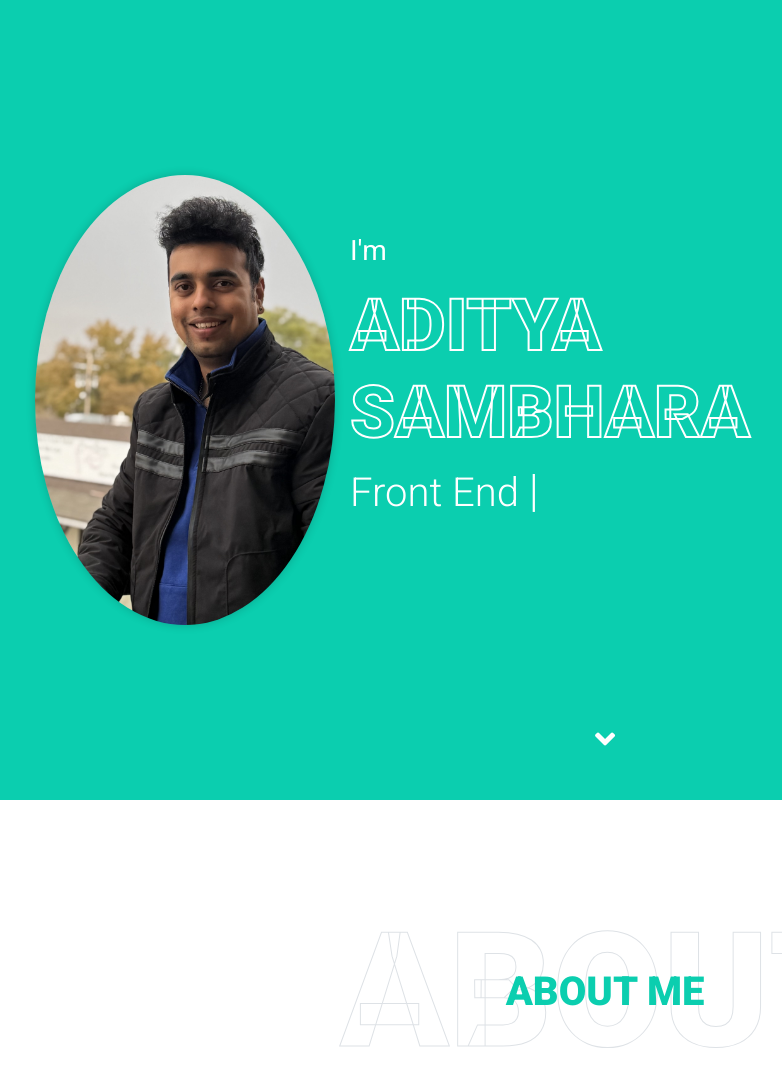
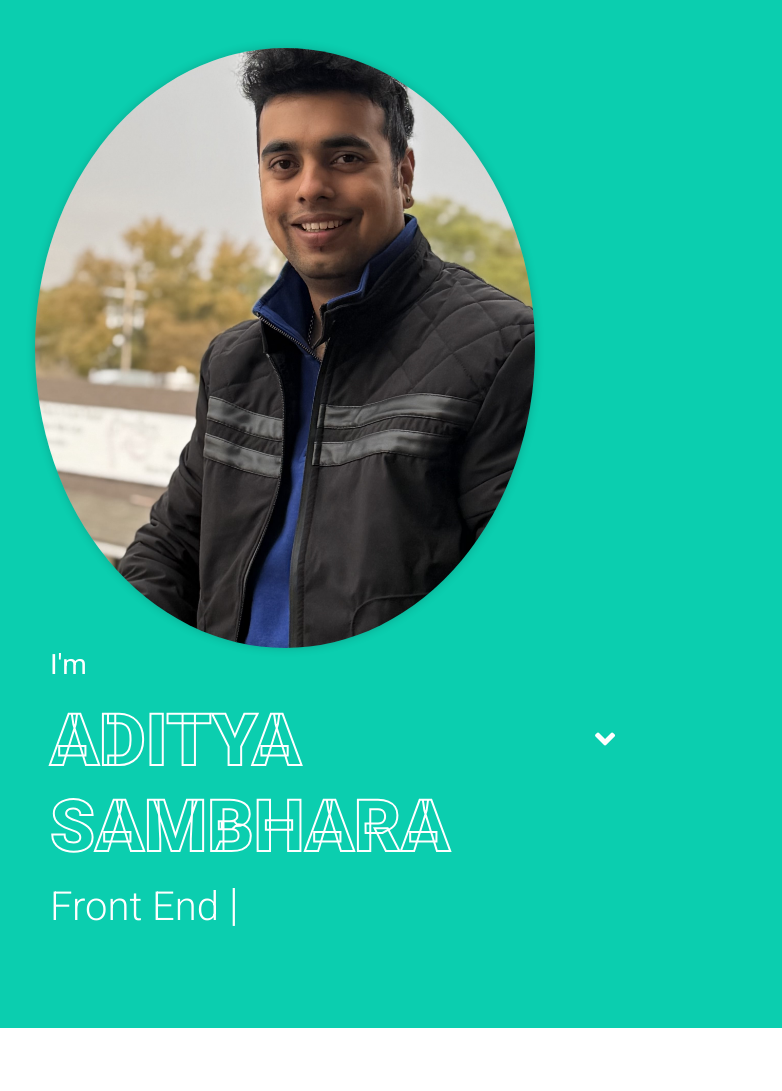
Before and after one commit to Adityaprince777/portfolio, a plain HTML site: page index.html in a window 1280 px wide. Shown: the top 1091 px of the page, without its empty margins (35-817 px from the left). Drawn offline with nearby package versions, Linux system fonts and the light colour scheme.

Commit message:
Update index.html

```diff
--- a/index.html
+++ b/index.html
@@ -74,8 +74,8 @@
     <div class="container-fluid bg-primary d-flex align-items-center mb-5 py-5" id="home" style="min-height: 100vh;">
         <div class="container">
             <div class="row align-items-center">
-                <div style="width: 300px; height: 450px; overflow: hidden; border-radius: 50%; box-shadow: 0 0 10px rgba(0,0,0,0.2);">
-                    <img src="profile.jpg" alt="" style="width: 100%; height: 100%; object-fit: cover; transform: scale(2.0);">
+                <div style="width: 500px; height: 600px; overflow: hidden; border-radius: 50%; box-shadow: 0 0 10px rgba(0,0,0,0.2);">
+                    <img src="profile.jpg" alt="" style="width: 100%; height: 100%; object-fit: cover; transform: scale(2.2);">
                 </div>
                 <div class="col-lg-7 text-center text-lg-left">
                     <h3 class="text-white font-weight-normal mb-3">I'm</h3>
```
